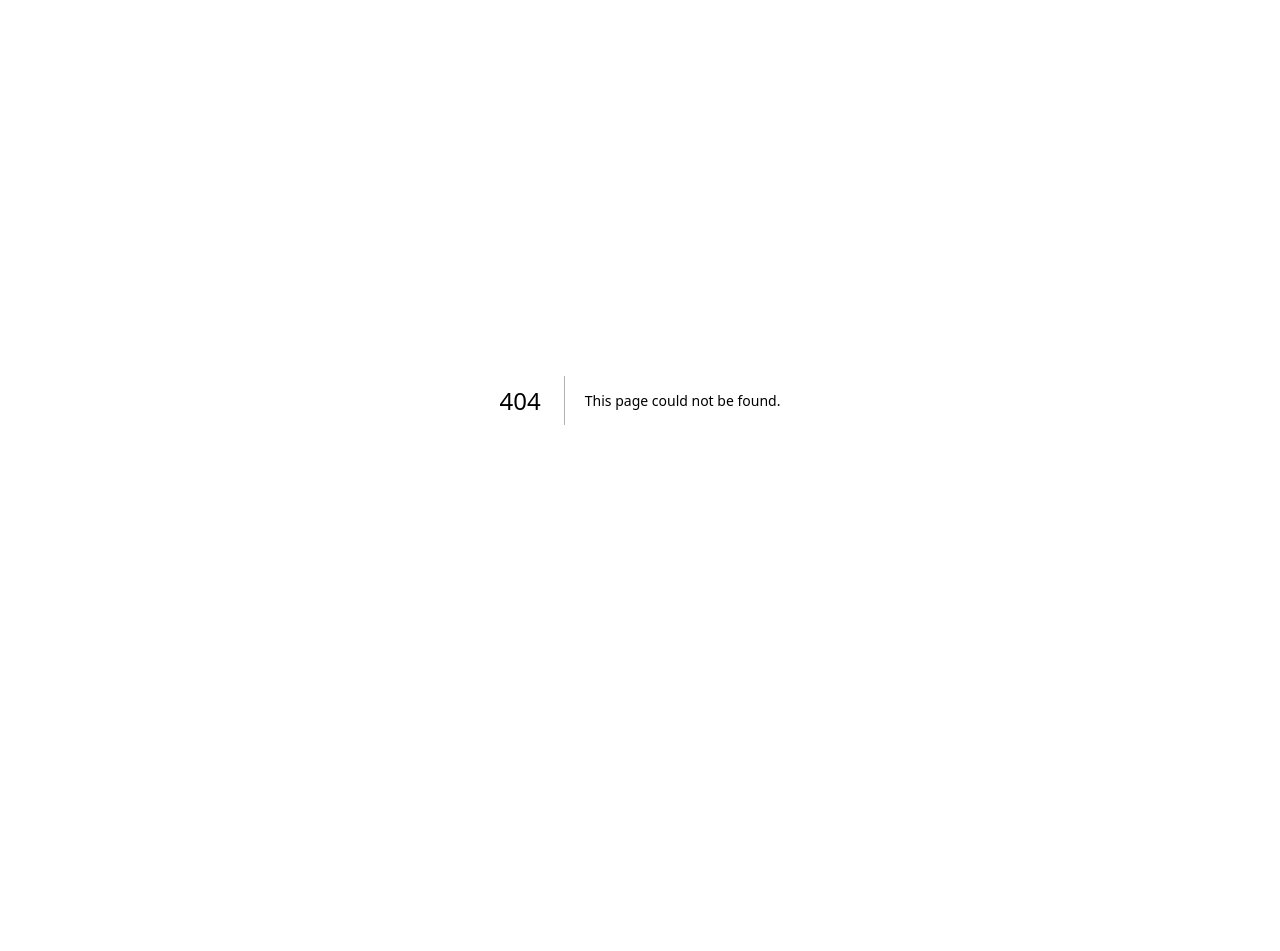
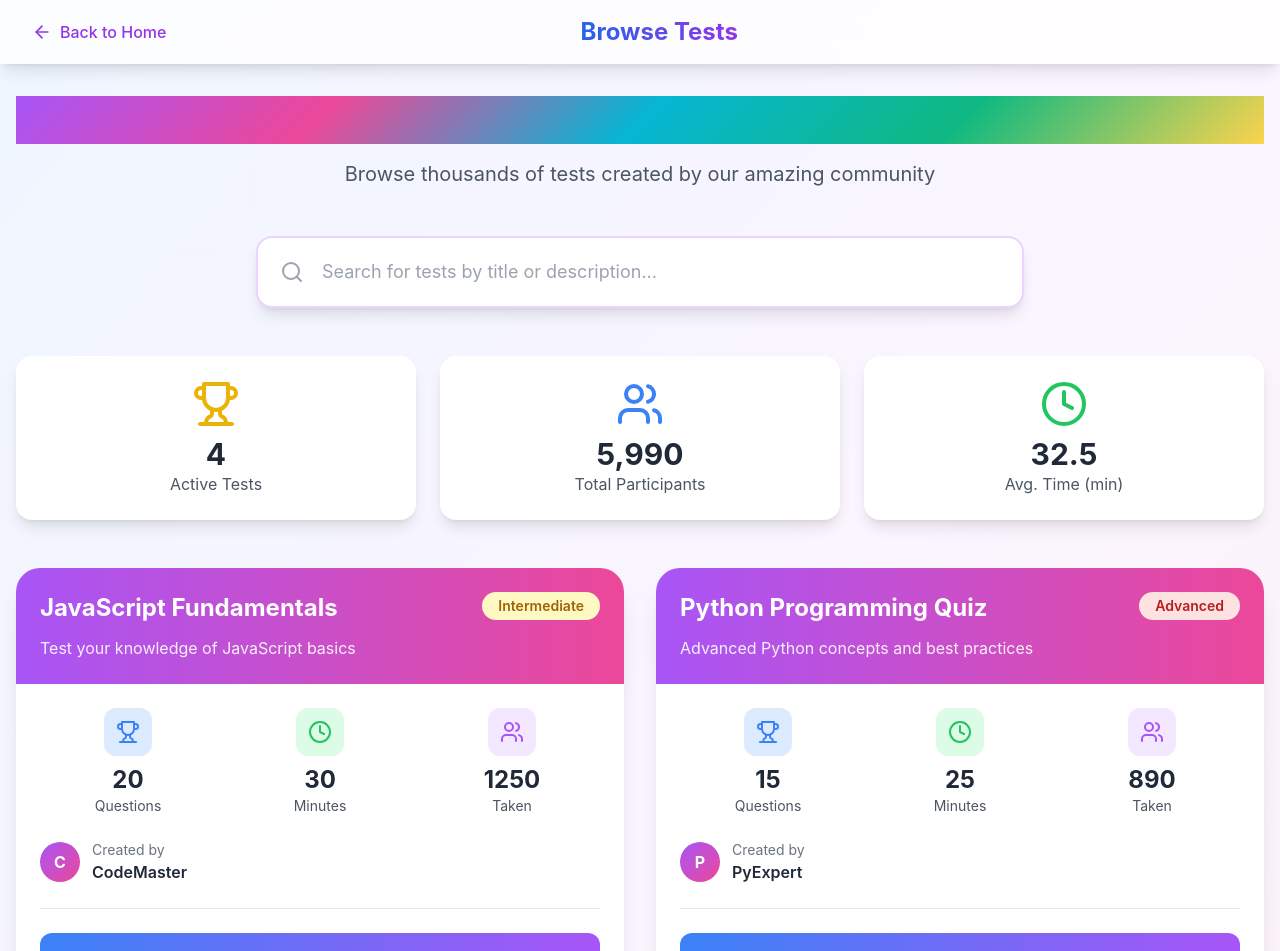
Before and after one commit to 3jikeanekwe/QuenAnswer, a Next.js app: page /browse-tests in a window 1280 px wide. Before the commit this address had no page. Shown: the top 951 px of the page. Before the commit the page ends 800 px from the top, so only its background shows below. Built offline with nearby package versions, Linux system fonts and the light colour scheme.

Commit message:
Create browse-tests.js

```diff
--- /dev/null
+++ b/pages/browse-tests.js
@@ -0,0 +1,207 @@
+import { useState } from 'react'
+import Link from 'next/link'
+import { ArrowLeft, Search, Clock, Users, Trophy, Play } from 'lucide-react'
+
+export default function BrowseTests() {
+  const [searchQuery, setSearchQuery] = useState('')
+
+  // Sample test data (will be replaced with real data from database)
+  const tests = [
+    {
+      id: 1,
+      title: 'JavaScript Fundamentals',
+      description: 'Test your knowledge of JavaScript basics',
+      questions: 20,
+      timeLimit: 30,
+      participants: 1250,
+      creator: 'CodeMaster',
+      difficulty: 'Intermediate'
+    },
+    {
+      id: 2,
+      title: 'Python Programming Quiz',
+      description: 'Advanced Python concepts and best practices',
+      questions: 15,
+      timeLimit: 25,
+      participants: 890,
+      creator: 'PyExpert',
+      difficulty: 'Advanced'
+    },
+    {
+      id: 3,
+      title: 'Web Development Basics',
+      description: 'HTML, CSS, and JavaScript fundamentals',
+      questions: 25,
+      timeLimit: 40,
+      participants: 2100,
+      creator: 'WebGuru',
+      difficulty: 'Beginner'
+    },
+    {
+      id: 4,
+      title: 'React Components Test',
+      description: 'Understanding React components and hooks',
+      questions: 18,
+      timeLimit: 35,
+      participants: 750,
+      creator: 'ReactPro',
+      difficulty: 'Intermediate'
+    }
+  ]
+
+  const filteredTests = tests.filter(test =>
+    test.title.toLowerCase().includes(searchQuery.toLowerCase()) ||
+    test.description.toLowerCase().includes(searchQuery.toLowerCase())
+  )
+
+  const getDifficultyColor = (difficulty) => {
+    switch(difficulty) {
+      case 'Beginner': return 'bg-green-100 text-green-700'
+      case 'Intermediate': return 'bg-yellow-100 text-yellow-700'
+      case 'Advanced': return 'bg-red-100 text-red-700'
+      default: return 'bg-gray-100 text-gray-700'
+    }
+  }
+
+  return (
+    <div className="min-h-screen bg-gradient-to-br from-blue-50 via-purple-50 to-pink-50">
+      {/* Header */}
+      <div className="bg-white/80 backdrop-blur-md shadow-lg sticky top-0 z-50">
+        <div className="max-w-7xl mx-auto px-4 sm:px-6 lg:px-8 py-4">
+          <div className="flex justify-between items-center">
+            <Link href="/" className="inline-flex items-center text-purple-600 hover:text-purple-800 font-medium transition-colors">
+              <ArrowLeft className="w-5 h-5 mr-2" />
+              Back to Home
+            </Link>
+            <h1 className="text-2xl font-bold bg-gradient-to-r from-blue-600 to-purple-600 bg-clip-text text-transparent">
+              Browse Tests
+            </h1>
+            <div className="w-24"></div>
+          </div>
+        </div>
+      </div>
+
+      <div className="max-w-7xl mx-auto px-4 py-8">
+        {/* Hero Section */}
+        <div className="text-center mb-12">
+          <h2 className="text-4xl md:text-5xl font-bold mb-4 bg-gradient-rainbow bg-clip-text text-transparent">
+            Challenge Yourself!
+          </h2>
+          <p className="text-xl text-gray-600">
+            Browse thousands of tests created by our amazing community
+          </p>
+        </div>
+
+        {/* Search Bar */}
+        <div className="max-w-3xl mx-auto mb-12">
+          <div className="relative">
+            <Search className="absolute left-6 top-1/2 transform -translate-y-1/2 text-gray-400 w-6 h-6" />
+            <input
+              type="text"
+              placeholder="Search for tests by title or description..."
+              value={searchQuery}
+              onChange={(e) => setSearchQuery(e.target.value)}
+              className="w-full pl-16 pr-6 py-5 rounded-2xl border-2 border-purple-200 focus:border-purple-500 focus:ring-4 focus:ring-purple-100 outline-none text-lg transition-all shadow-lg bg-white"
+            />
+          </div>
+        </div>
+
+        {/* Stats */}
+        <div className="grid grid-cols-3 gap-6 mb-12">
+          <div className="bg-white rounded-2xl p-6 text-center shadow-lg">
+            <Trophy className="w-12 h-12 text-yellow-500 mx-auto mb-2" />
+            <p className="text-3xl font-bold text-gray-800">{tests.length}</p>
+            <p className="text-gray-600">Active Tests</p>
+          </div>
+          <div className="bg-white rounded-2xl p-6 text-center shadow-lg">
+            <Users className="w-12 h-12 text-blue-500 mx-auto mb-2" />
+            <p className="text-3xl font-bold text-gray-800">5,990</p>
+            <p className="text-gray-600">Total Participants</p>
+          </div>
+          <div className="bg-white rounded-2xl p-6 text-center shadow-lg">
+            <Clock className="w-12 h-12 text-green-500 mx-auto mb-2" />
+            <p className="text-3xl font-bold text-gray-800">32.5</p>
+            <p className="text-gray-600">Avg. Time (min)</p>
+          </div>
+        </div>
+
+        {/* Tests Grid */}
+        <div className="grid md:grid-cols-2 gap-8">
+          {filteredTests.map((test) => (
+            <div key={test.id} className="bg-white rounded-3xl shadow-xl overflow-hidden hover:shadow-2xl transform hover:scale-105 transition-all duration-300">
+              {/* Test Header */}
+              <div className="bg-gradient-to-r from-purple-500 to-pink-500 p-6">
+                <div className="flex justify-between items-start mb-3">
+                  <h3 className="text-2xl font-bold text-white">{test.title}</h3>
+                  <span className={`px-4 py-1 rounded-full text-sm font-semibold ${getDifficultyColor(test.difficulty)}`}>
+                    {test.difficulty}
+                  </span>
+                </div>
+                <p className="text-white/90">{test.description}</p>
+              </div>
+
+              {/* Test Details */}
+              <div className="p-6">
+                <div className="grid grid-cols-3 gap-4 mb-6">
+                  <div className="text-center">
+                    <div className="w-12 h-12 bg-blue-100 rounded-xl flex items-center justify-center mx-auto mb-2">
+                      <Trophy className="w-6 h-6 text-blue-500" />
+                    </div>
+                    <p className="text-2xl font-bold text-gray-800">{test.questions}</p>
+                    <p className="text-sm text-gray-600">Questions</p>
+                  </div>
+                  <div className="text-center">
+                    <div className="w-12 h-12 bg-green-100 rounded-xl flex items-center justify-center mx-auto mb-2">
+                      <Clock className="w-6 h-6 text-green-500" />
+                    </div>
+                    <p className="text-2xl font-bold text-gray-800">{test.timeLimit}</p>
+                    <p className="text-sm text-gray-600">Minutes</p>
+                  </div>
+                  <div className="text-center">
+                    <div className="w-12 h-12 bg-purple-100 rounded-xl flex items-center justify-center mx-auto mb-2">
+                      <Users className="w-6 h-6 text-purple-500" />
+                    </div>
+                    <p className="text-2xl font-bold text-gray-800">{test.participants}</p>
+                    <p className="text-sm text-gray-600">Taken</p>
+                  </div>
+                </div>
+
+                {/* Creator */}
+                <div className="flex items-center justify-between mb-6 pb-6 border-b border-gray-200">
+                  <div className="flex items-center gap-3">
+                    <div className="w-10 h-10 bg-gradient-primary rounded-full flex items-center justify-center text-white font-bold">
+                      {test.creator[0]}
+                    </div>
+                    <div>
+                      <p className="text-sm text-gray-500">Created by</p>
+                      <p className="font-semibold text-gray-800">{test.creator}</p>
+                    </div>
+                  </div>
+                </div>
+
+                {/* Take Test Button */}
+                <Link href={`/take-test/${test.id}`}>
+                  <button className="w-full bg-gradient-to-r from-blue-500 to-purple-500 text-white py-4 rounded-xl font-bold text-lg hover:shadow-xl transform hover:scale-105 transition-all flex items-center justify-center gap-3">
+                    <Play className="w-6 h-6" />
+                    Start Test Now
+                  </button>
+                </Link>
+              </div>
+            </div>
+          ))}
+        </div>
+
+        {/* No Results */}
+        {filteredTests.length === 0 && (
+          <div className="text-center py-16">
+            <div className="w-24 h-24 bg-gray-100 rounded-full flex items-center justify-center mx-auto mb-6">
+              <Search className="w-12 h-12 text-gray-400" />
+            </div>
+            <h3 className="text-2xl font-bold text-gray-800 mb-2">No tests found</h3>
+            <p className="text-gray-600">Try adjusting your search query</p>
+          </div>
+        )}
+      </div>
+    </div>
+  )
+    }
```
